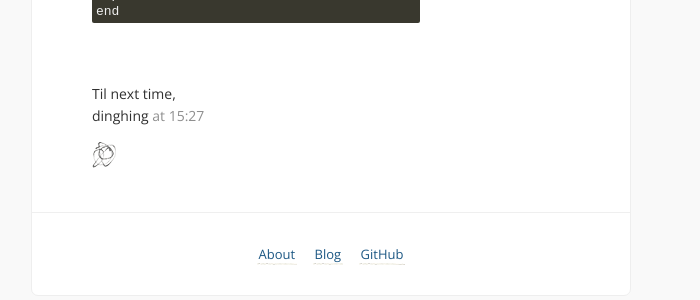
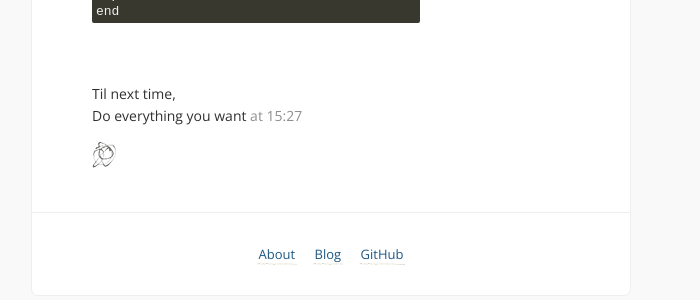
Before and after one commit to dinghing/dinghing.github.io, a Jekyll site: the page built from _posts/2013-05-06-more-post.md, in a window 1280 px wide. Shown: the part 1060-1360 px from the top of the page, without its empty margins (309-1009 px from the left). Built offline with Jekyll 4.4.1, drawn with Linux system fonts in a browser that asks for light colours; comment, search, counter and statistics services are not loaded.

Commit message:
Update _config.yml

```diff
--- a/_config.yml
+++ b/_config.yml
@@ -1,5 +1,5 @@
 title:            dinghing
-signoff:          dinghing
+signoff:          Do everything you want
 disqus_shortname: # disqus comment thread for post header options. ( leave blank if unwanted. )
 facebook_appid:   # appid for like button, remove from /_includes/share.html if unwanted.
 google_analytics: # set tracking, remove from /javascripts/basic.js if unwanted.
```
